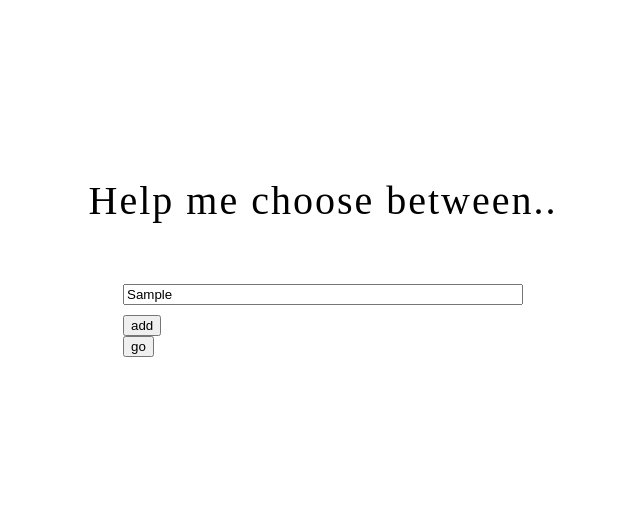
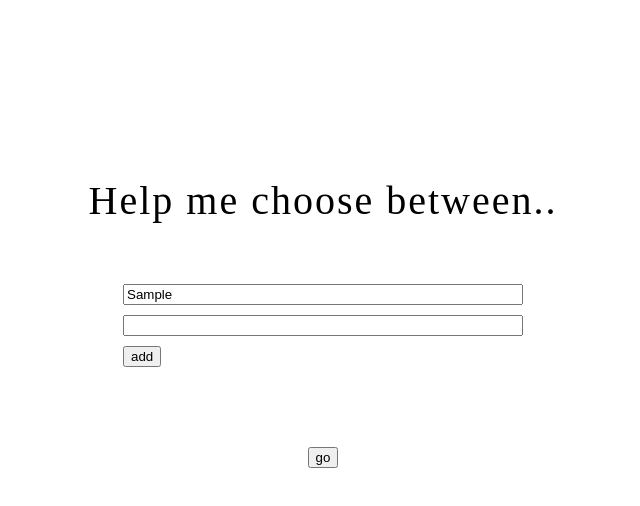
Before and after one commit to fredrikaapp/help-me-code, a plain HTML site: page index.html in a window 1280 px wide. Both pictures are taken after typing "Sample" into the empty fields and a click on the button "add". Shown: the whole page, without its empty margins (317-957 px from the left). Drawn offline with nearby package versions, Linux system fonts and the light colour scheme.

Commit message:
Update index.html
lagt till javascript i index.html, lagt in en hide för resultsection och kopplar add_option på add button.

```diff
--- a/index.html
+++ b/index.html
@@ -12,9 +12,20 @@
           <input placeholder="Something"</input>
        </div>
       <button class="addOption">add</button>
-      <div>
+    </div>
+    <div class="resultsection"></div>
       <button>go</button>
-    </div>
-      </div>
+
+      <script src="https://code.jquery.com/jquery-3.4.1.min.js"></script>
+      <script>
+      $(function() {
+        $('.resultsection').hide()
+
+        var add_option = function() {
+          $('.inputs').append('<input></input>')
+        }
+        $('.addOption').click(add_option)
+      })
+      </script>
     </body>
   </html>
```
Lines whose indentation alone changed are shown as unchanged.
